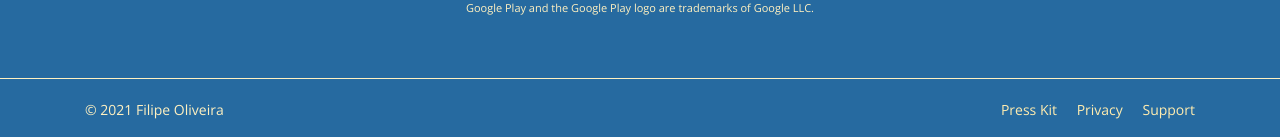
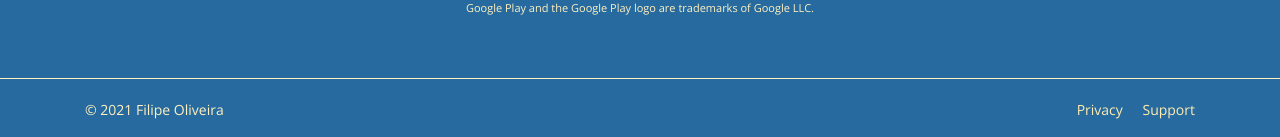
Before and after one commit to frroliveira/frroliveira.github.io, a Jekyll site: the page en/pathways/index.html, which Jekyll copies as it is, in a window 1280 px wide. Shown: the part 760-897 px from the top of the page. Built offline with Jekyll 4.4.1, drawn with Linux system fonts in a browser that asks for light colours.

Commit message:
Update index.html

```diff
--- a/en/pathways/index.html
+++ b/en/pathways/index.html
@@ -78,7 +78,6 @@
       <div class="row">
           <div class="col-sm-6 col-12">© 2021 Filipe Oliveira</div>
           <div class="col-sm-6 col-12">
-            <span><a href='https://frroliveira.com/en/pathways/presskit'>Press Kit</a></span>
             <span><a href='https://frroliveira.com/en/privacy'>Privacy</a></span>
             <span><a href='https://frroliveira.com/en/support'>Support</a></span>
           </div>
```
